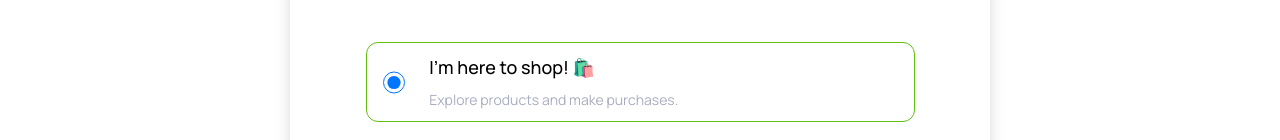
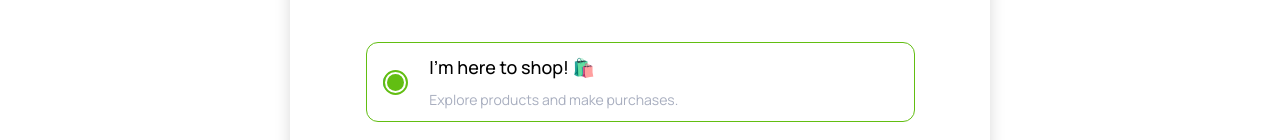
Before and after one commit to muhammad-al-fahad/Tiger-It, a React (Create React App) app: page / in a window 1280 px wide. Shown: the part 282-422 px from the top of the page. Built offline with nearby package versions, Linux system fonts and the light colour scheme.

Commit message:
change radio colors done

```diff
--- a/src/Components/Welcome/welcome.css
+++ b/src/Components/Welcome/welcome.css
@@ -106,10 +106,36 @@
 }
 
 .welcome-list-items .welcome-user .user-switch > input {
+    position: relative;
     width: 25px;
     height: 25px;
     display: flex;
     align-items: center;
+}
+
+.welcome-list-items .welcome-user .user-switch > input:checked:after {
+    content: '';
+    position: absolute;
+    left: 4px;
+    width: 17px;
+    height: 17px;
+    border-radius: 50%;
+    display: flex;
+    align-items: center;
+    background-color: #62BE12;
+}
+
+.welcome-list-items .welcome-user .user-switch > input:checked:before {
+    content: '';
+    position: absolute;
+    left: 0;
+    width: 25px;
+    height: 25px;
+    border-radius: 50%;
+    display: flex;
+    align-items: center;
+    background-color: white;
+    border: 2px solid #62BE12;
 }
 
 .welcome-list-items .welcome-user .user-switch .radio-title {
```
Also changed, not shown: src/Components/assest/images/download.svg (added).
